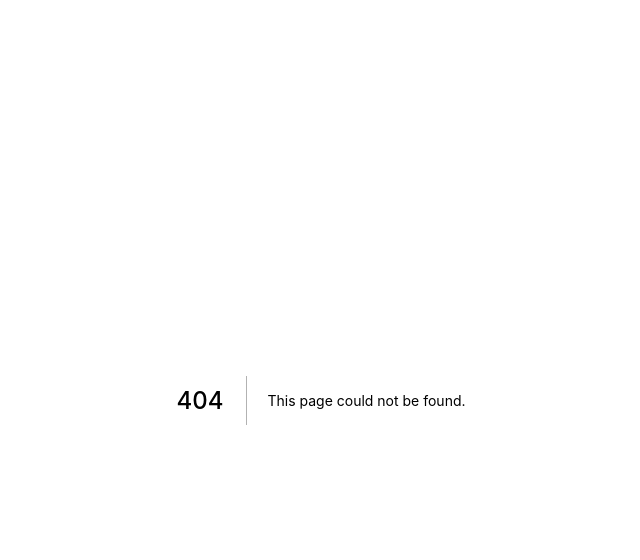
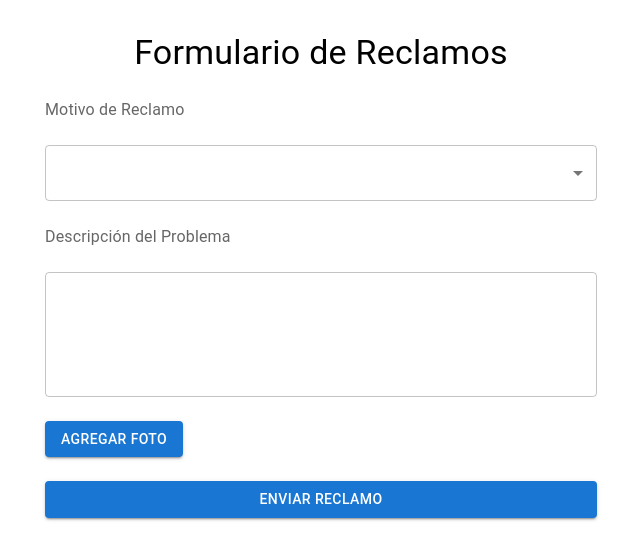
Before and after one commit to DiegoNancu/grupo7-libreriauniverso, a Next.js app in the folder frontend/: page /Reclamos in a window 1280 px wide. Before the commit this address had no page. Shown: the top 560 px of the page, without its empty margins (319-959 px from the left). Built offline with nearby package versions, Linux system fonts and the light colour scheme.

Commit message:
fix historial de compras

```diff
--- a/frontend/src/App.jsx
+++ b/frontend/src/App.jsx
@@ -6,6 +6,7 @@ import Chat from './pages/Chat';
 import HistorialCompras from './pages/historial_compras_version_2'
 import SignUp from './pages/sign_up'
 import Login from './pages/login';
+import Reclamos from './pages/Reclamos'
 
 function App() {
   return (
@@ -18,6 +19,7 @@ function App() {
         <Route path="/HistorialCompras" element={<HistorialCompras />} />
         <Route path="/SignUp" element={<SignUp/>}/>
         <Route path="/Login" element={<Login/>}/>
+        <Route path="/Reclamos" element={<Reclamos/>}/>
       </Routes>
     </BrowserRouter>
   );
--- /dev/null
+++ b/frontend/src/pages/Reclamos.jsx
@@ -0,0 +1,93 @@
+import React, { useState } from 'react';
+import { Container, Typography, TextField, Button, Stack, Radio, RadioGroup, FormControlLabel, Select, MenuItem, InputLabel, Input } from '@mui/material';
+
+const Reclamos = () => {
+  const [reclamo, setReclamo] = useState('');
+  const [tipoReclamo, setTipoReclamo] = useState('');
+  const [mostrarMensaje, setMostrarMensaje] = useState(false);
+  const [imagen, setImagen] = useState(null); // Variable de estado para almacenar la imagen seleccionada
+
+  const handleInputChange = (e) => {
+    setReclamo(e.target.value);
+  };
+
+  const handleTipoReclamoChange = (e) => {
+    setTipoReclamo(e.target.value);
+    setMostrarMensaje(e.target.value === 'cancelar');
+  };
+
+  const handleImagenChange = (e) => {
+    const file = e.target.files[0]; // Obtenemos el archivo seleccionado
+    setImagen(file); // Almacenamos el archivo en la variable de estado
+  };
+
+  const handleSubmit = (e) => {
+    e.preventDefault();
+    // Aquí puedes enviar el reclamo y la imagen al servidor o realizar cualquier otra acción necesaria
+    console.log('Tipo de Reclamo:', tipoReclamo);
+    console.log('Reclamo:', reclamo);
+    console.log('Imagen:', imagen);
+    setTipoReclamo('');
+    setReclamo('');
+    setMostrarMensaje(false);
+    setImagen(null); // Reinicia la variable de estado de la imagen después de enviarla
+  };
+
+  return (
+    <Container maxWidth="sm" sx={{ mt: 4 }}>
+      <Typography variant="h4" component="h1" align="center" sx={{ mb: 3 }}>
+        Formulario de Reclamos
+      </Typography>
+      <form onSubmit={handleSubmit}>
+        <Stack spacing={3}>
+          <InputLabel>Motivo de Reclamo</InputLabel>
+          <Select
+            required
+            fullWidth
+            value={tipoReclamo}
+            onChange={handleTipoReclamoChange}
+          >
+            <MenuItem value="noRecibido">No he recibido el producto.</MenuItem>
+            <MenuItem value="cancelar">Quiero cancelar esta compra.</MenuItem>
+            <MenuItem value="productoNoCumple">El producto no cumple con lo que promete.</MenuItem>
+            <MenuItem value="otros">Otros (Explica el problema en "Descripción del Problema")</MenuItem>
+          </Select>
+          <InputLabel>Descripción del Problema</InputLabel>
+          <TextField
+            required
+            fullWidth
+            id="reclamo"
+            multiline
+            rows={4}
+            variant="outlined"
+            value={reclamo}
+            onChange={handleInputChange}
+          />
+          {mostrarMensaje && (
+            <Typography variant="body2" color="secondary">
+              Importante: El período para cancelar esta compra es de 24 horas.
+            </Typography>
+          )}
+          <Input
+            type="file"
+            inputProps={{ accept: 'image/*' }}
+            onChange={handleImagenChange}
+            sx={{ display: 'none' }}
+            id="imagenInput"
+          />
+          <label htmlFor="imagenInput">
+            <Button variant="contained" component="span">
+              Agregar Foto
+            </Button>
+          </label>
+          {imagen && <Typography variant="body2">{imagen.name}</Typography>}
+          <Button type="submit" variant="contained" color="primary">
+            Enviar Reclamo
+          </Button>
+        </Stack>
+      </form>
+    </Container>
+  );
+};
+
+export default Reclamos;
```
Also changed, not shown: frontend/src/components/MenuButton.jsx (added, +86 -0 lines), frontend/src/components/NavBar.jsx (+12 -7 lines), frontend/src/pages/historial_compras_version_2.jsx (+10 -6 lines), frontend/src/pages/login.jsx (+6 -6 lines), frontend/src/pages/sign_up.jsx (+4 -4 lines), 1 other file (tests, documents, lock files or other folders).
